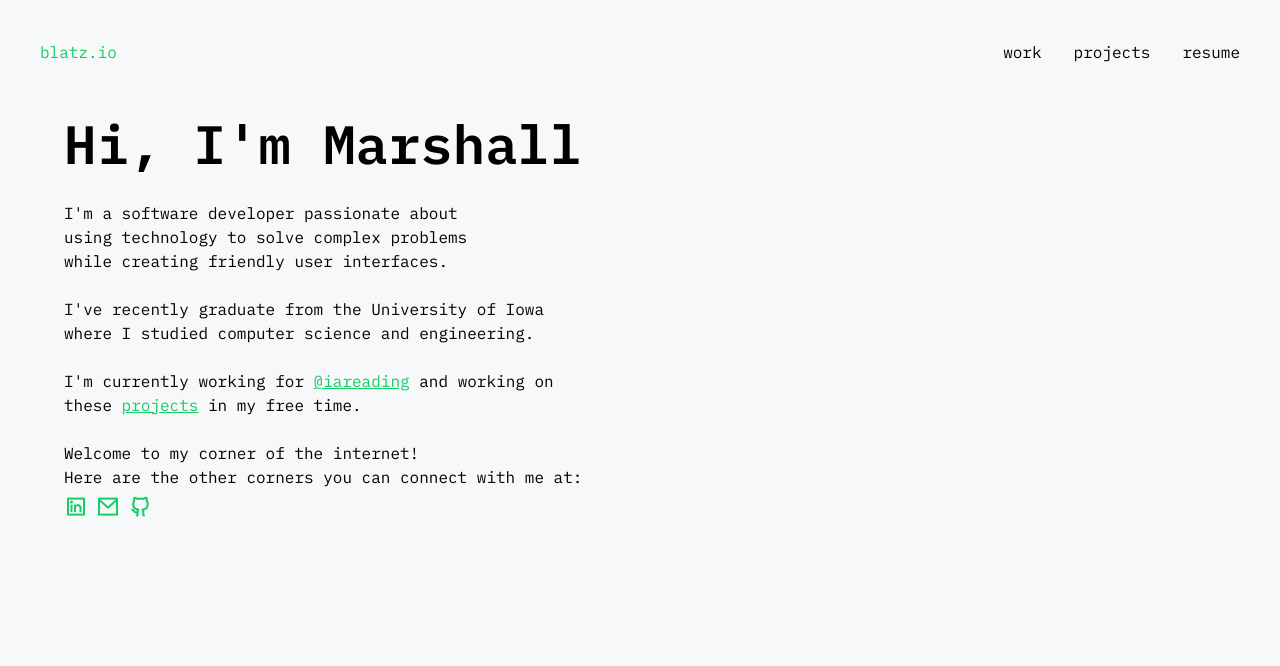
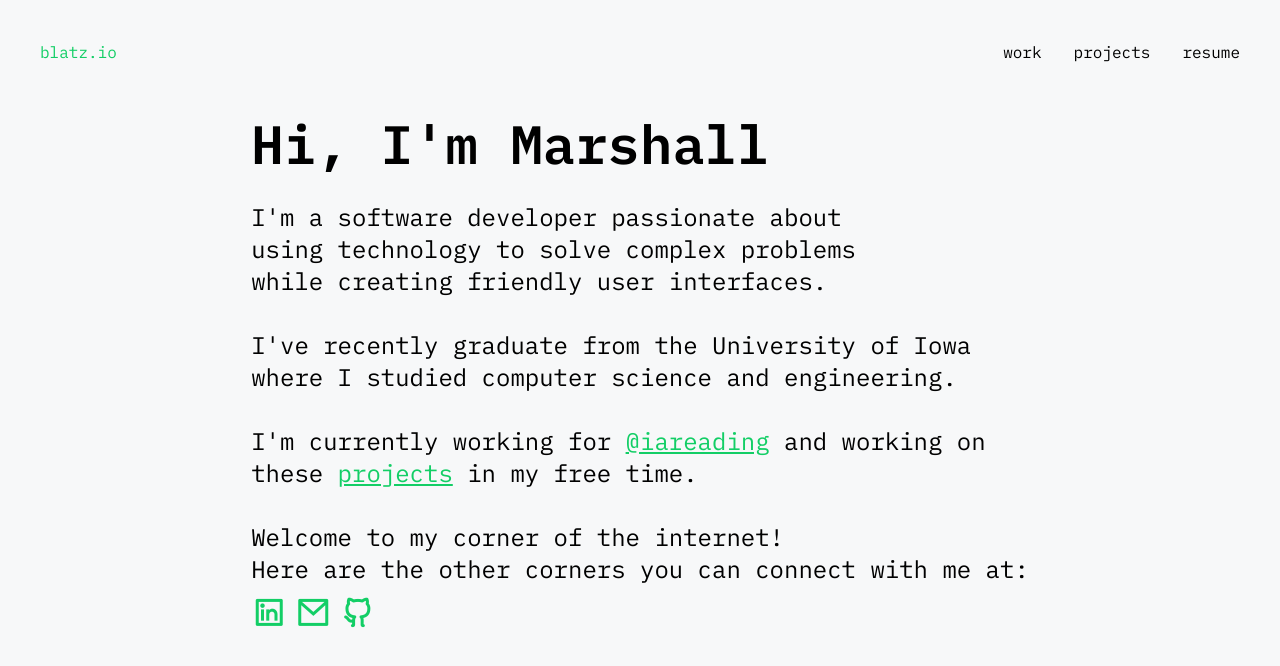
Before and after one commit to marshall-blatz/blatz.io, a React (Vite) app in the folder client/: page / in a window 1280 px wide. Shown: the top 666 px of the page. Built offline with nearby package versions, Linux system fonts and the light colour scheme.

Commit message:
added layout

```diff
--- a/client/src/App.tsx
+++ b/client/src/App.tsx
@@ -5,7 +5,6 @@ import Home from "./pages/Home";
 import Work from "./pages/Work";
 import Projects from "./pages/Projects";
 import Resume from "./pages/Resume";
-
 
 export default function App() {
   return (
--- /dev/null
+++ b/client/src/components/Layout.tsx
@@ -0,0 +1,14 @@
+
+type Props = {
+    children: string | JSX.Element | JSX.Element[];
+}
+
+export default function Layout({ children }: Props) {
+  return (
+    <div className="w-full flex justify-center">
+        <div className="w-fit px-10">
+            {children}
+        </div>
+    </div>
+  )
+}
--- a/client/src/index.css
+++ b/client/src/index.css
@@ -27,11 +27,13 @@ h1 {
 h2 {
   font-size: 2.25rem;
   font-weight: 600;
+  line-height: normal;
 }
 
 h3, h4, h5, h6 {
   font-size: 1.5rem;
-  font-weight: 600;
+  font-weight: 400;
+  line-height: normal;
 }
 
 p {
--- a/client/src/pages/Home.tsx
+++ b/client/src/pages/Home.tsx
@@ -1,14 +1,15 @@
 import { Link } from "react-router-dom"
+
+import Layout from "../components/Layout"
 import SocialLinks from "../components/SocialLinks"
 
 type Props = {}
 
 export default function Home({}: Props) {
   return (
-    <div className="w-full flex justify-center">
-        <div className="w-[90%]">
+    <Layout>
       <h1 className="mb-4">Hi, I'm Marshall</h1>
-            <p>
+      <h3>
           I'm a software developer passionate about<br/>
           using technology to solve complex problems<br/>
           while creating friendly user interfaces.<br/>
@@ -21,9 +22,8 @@ export default function Home({}: Props) {
           <br/>
           Welcome to my corner of the internet!<br/>
           Here are the other corners you can connect with me at:<br/>
-            </p>
-            <SocialLinks size={'24px'} color={'text-green'}/>
-        </div>
-    </div>
+      </h3>
+      <SocialLinks size={'36px'} color={'text-green'}/>
+    </Layout>
   )
 }
--- a/client/src/pages/Work.tsx
+++ b/client/src/pages/Work.tsx
@@ -1,8 +1,12 @@
+import Layout from "../components/Layout"
 
 type Props = {}
 
 export default function Work({}: Props) {
   return (
-    <div>Work</div>
+    <Layout>
+      <h1>/work</h1>
+      <p>Here are some brief summaries of the professional roles that I have held.</p>
+    </Layout>
   )
 }
```
Lines whose indentation alone changed are shown as unchanged.
